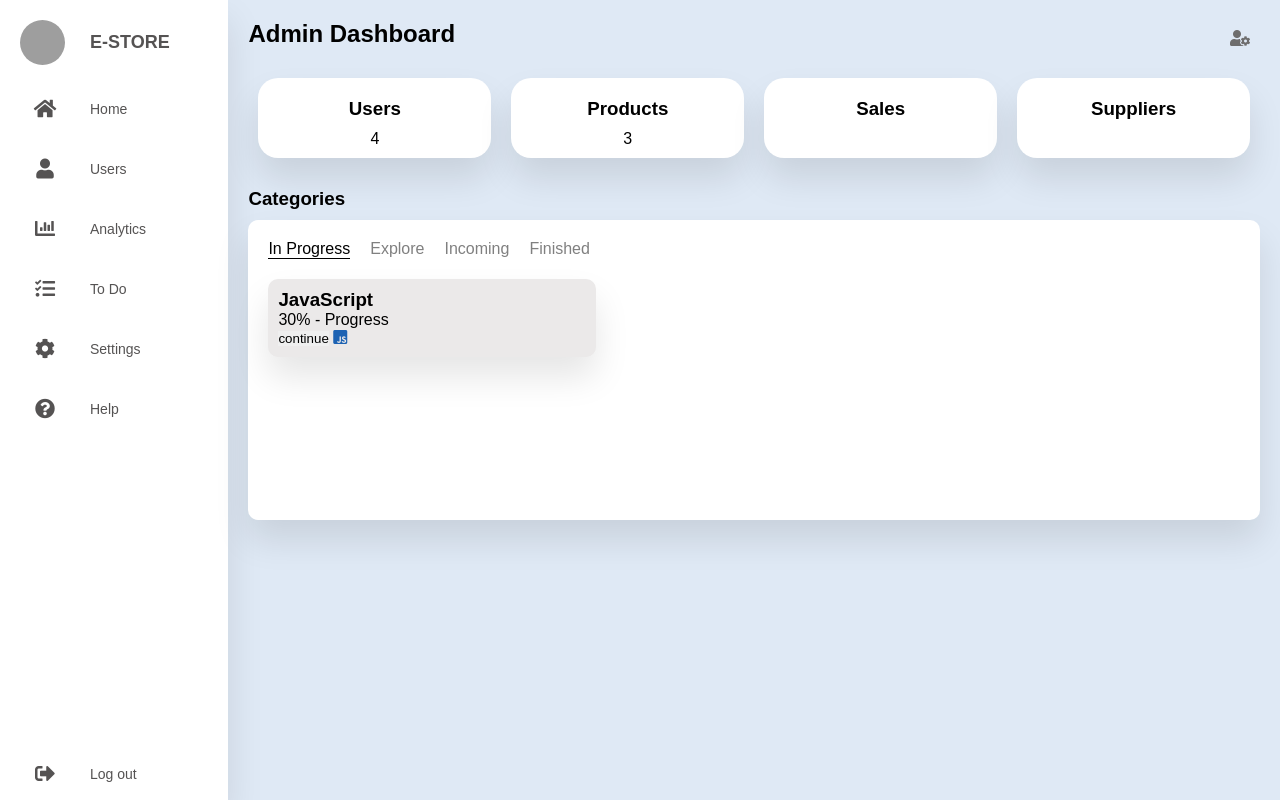
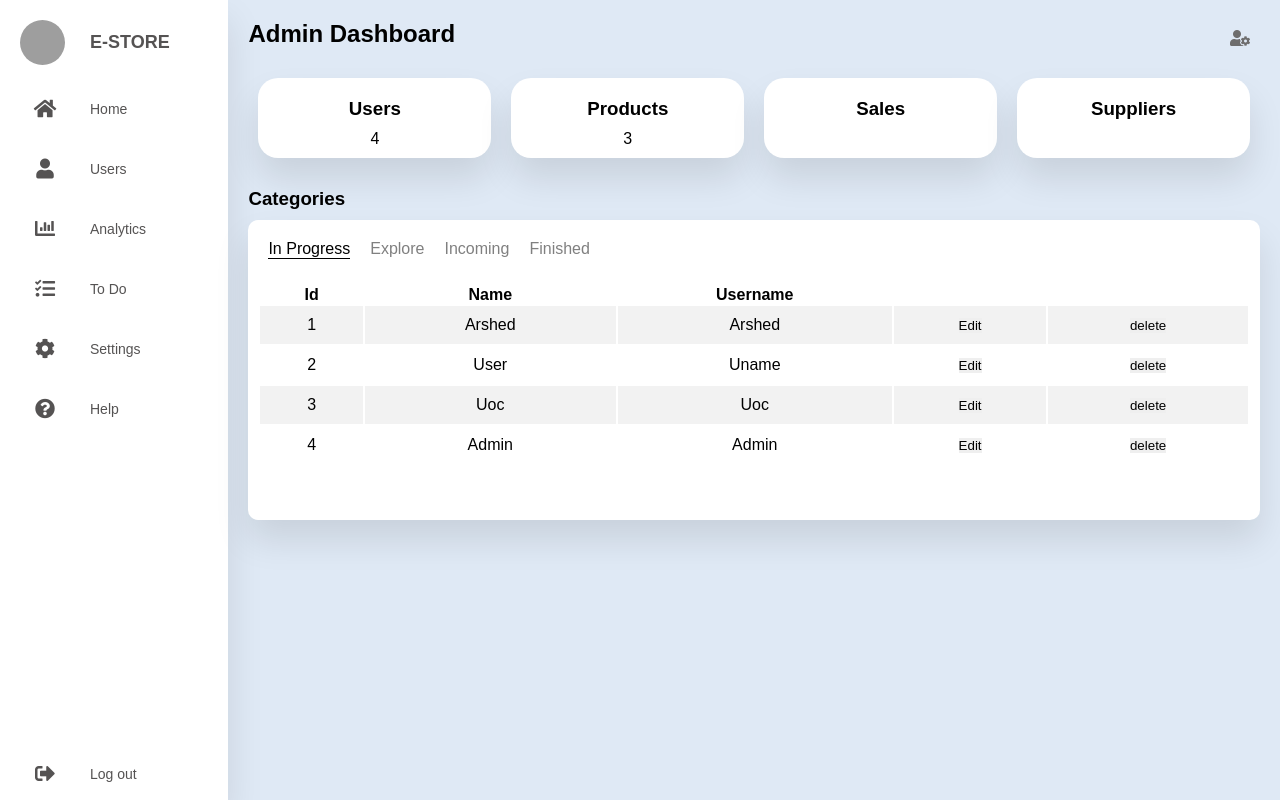
Before and after one commit to aathif2001/CS-level-2-Project, a PHP site: page /admin/index.php in a window 1280 px wide. Run offline with PHP 8.4, Linux system fonts and the light colour scheme; data comes from the database, SQL or seed files in the repository; grey boxes are pictures that could not be loaded.

Commit message:
add users into admin

```diff
--- a/admin/index.php
+++ b/admin/index.php
@@ -87,16 +87,33 @@
             <li>finished</li>
           </ul>
           <div class="course">
-            <div class="box">
-              <h3>JavaScript</h3>
-              <p>30% - progress</p>
-              <button>continue</button>
-              <i class="fab fa-js-square js"></i>
-            </div>
+            <table>
+              <tr>
+                <th>Id</th>
+                <th>Name</th>
+                <th>Username</th>
+                <th></th>
+                <th></th>
+              </tr>
+              <?php
+                $sql = "SELECT id, name, username FROM users";
+                $result = $conn->query($sql);
+
+                if ($result->num_rows > 0) {
+                  while($row = $result->fetch_assoc()) {
+                    echo "<tr><td>". $row["id"]."</td><td>".$row["name"]."</td><td>".$row["username"]."</td><td><button>Edit</button></td><td><button>delete</button></td></tr>";
+                  }
+                } else {
+                  echo "0 results";
+                }
+
+                $conn->close();
+              ?>
+              </table>
           </div>
         </div>
       </section>
     </section>
   </div>
 </body>
-</html></span>
+</html>
--- a/admin/style.css
+++ b/admin/style.css
@@ -145,19 +145,17 @@ a:hover{
 .course-box .course{
   display: flex;
 }
-.box{
-  width: 33%;
+.course-box .course table{
+  margin-top: 15px;
+  width: 100%;
+}
+.course-box .course table tr:nth-child(even) {
+  background-color: #f2f2f2;
+}
+.course-box .course table td {
   padding: 10px;
-  margin: 10px;
-  border-radius: 10px;
-  background: rgb(235, 233, 233);
-  box-shadow: 0 20px 35px rgba(0, 0, 0, 0.1);
+  text-align: center;
 }
-/* .box i{
-  font-size: 7rem;
-  float: right;
-  margin: -20px 20px 20px 0;
-} */
 .html{
   color: rgb(25, 94, 54);
 }
```
